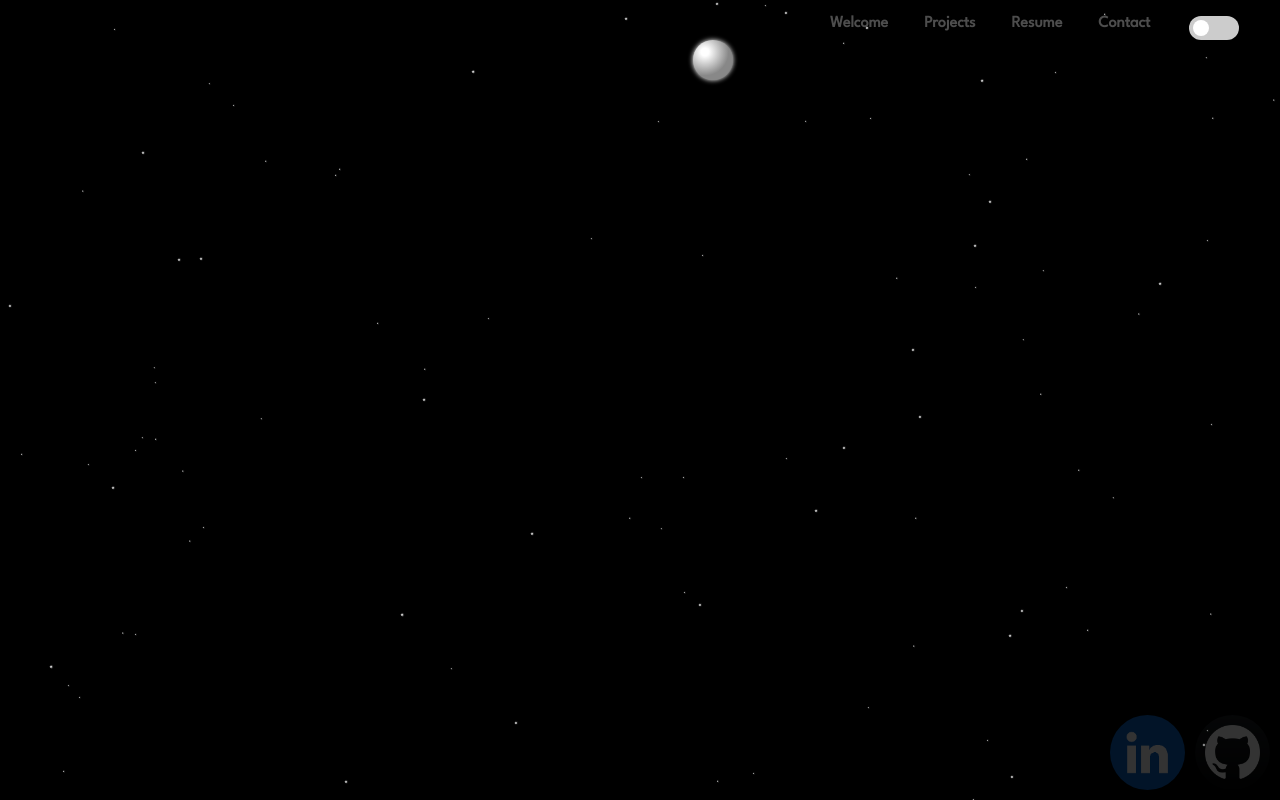
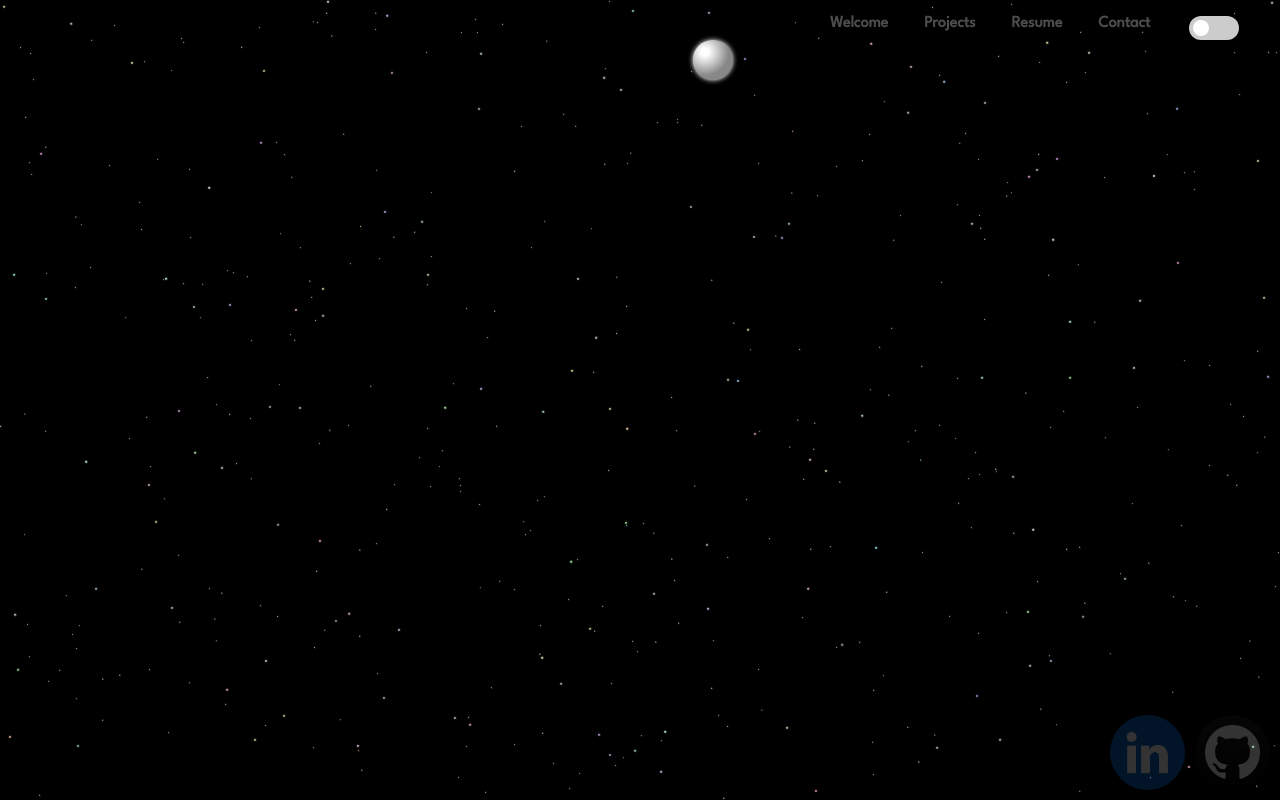
Before and after one commit to JuanJFarina/juanjosefarina.github.io, a React (Create React App) app: page / in a window 1280 px wide. Built offline with nearby package versions, Linux system fonts and the light colour scheme.

Commit message:
small ui fixes

```diff
--- a/src/App.js
+++ b/src/App.js
@@ -22,6 +22,7 @@ function App() {
   useEffect(() => {
     if (theme === 'dark') {
       document.getElementById('sky').style.setProperty('background-color', '#000');
+      document.getElementById('sky').style.setProperty('background-image', '');
       removeStarsMoonsClouds();
       shootingStars.forEach(intervalId => clearInterval(intervalId));
       setShootingStars([]);
@@ -31,7 +32,8 @@ function App() {
       setShootingStars(prevArray => [...prevArray, intervalId]);
     }
     else {
-      document.getElementById('sky').style.setProperty('background-color', '#aaf');
+      document.getElementById('sky').style.setProperty('background-color', '#88f');
+      document.getElementById('sky').style.setProperty('background-image', 'linear-gradient(to top, #88c, #88f)');
       removeStarsMoonsClouds();
       shootingStars.forEach(intervalId => clearInterval(intervalId));
       setShootingStars([]);
--- a/src/DaySky.css
+++ b/src/DaySky.css
@@ -5,6 +5,7 @@
   position: absolute;
   box-shadow: 0 0 20px 20px #fff;
   animation: travel 300s infinite linear;
+  background-image: radial-gradient(circle at 30% 30%, #fff 45%, rgba(128, 128, 128, 0.03) 50%, #fff 55%);
   z-index: 0;
 }
 
@@ -29,7 +30,7 @@
   width: 300px;
   height: 200px;
   animation: rotation 600s infinite linear;
-  z-index: 0;
+  z-index: 1;
 }
 
 @keyframes rotation {
--- a/src/NightSky.css
+++ b/src/NightSky.css
@@ -1,6 +1,6 @@
 .star {
   position: absolute;
-  background-color: #fff; /* Set the color for the stars */
+  background-color: var(--color); /* Set the color for the stars */
   border-radius: 50%;
   animation: twinkle 3s infinite ease-in-out;
   z-index: 0;
--- a/src/ThemeAnimations.js
+++ b/src/ThemeAnimations.js
@@ -110,15 +110,46 @@ export function createSun() {
       default:
     }
     sun.style.left = (position - 10) + '%'; // Horizontal position
-    sun.style.top = '-25%';// Vertical position
+    sun.style.top = '-150px';// Vertical position
     daySky.appendChild(sun);
   }
 
+export function generateRandomColor(index) {
+  let tempS = '#';
+  for(let i = 0; i < index; i++) {
+    let temp = Math.round(Math.random() * 5);
+    switch(temp) {
+      case 0:
+        tempS += 'a';
+        break;
+      case 1:
+        tempS += 'b';
+        break;
+      case 2:
+        tempS += 'c';
+        break;
+      case 3:
+        tempS += 'd';
+        break;
+      case 4:
+        tempS += 'e';
+        break;
+      case 5:
+        tempS += 'f';
+        break;
+    }
+  }
+  return tempS;
+}
+
 export function createStars() {
     const nightSky = document.getElementById('sky');
-    const numStars = 100; // Number of stars to create
+    const numStars = 500; // Number of stars to create
     for (let i = 0; i < numStars; i++) {
       const star = document.createElement('div');
+      const rndColor = generateRandomColor(3);
+      console.log(rndColor);
+      star.style.setProperty('--color', rndColor);
       star.className = 'star';
       star.style.width = Math.random() * 2 + 'px'; // Random star size
       star.style.height = star.style.width;
@@ -141,8 +172,8 @@ export function createClouds() {
       cloud.style.setProperty('--rotation', (Math.floor(Math.random() * 360) + 'deg'));
       cloud.style.setProperty('--randomX', randomX);
       cloud.style.setProperty('--randomY', randomY);
-      cloud.style.width = (100 + (Math.random() * 100)) + 'px'; // Random cloud size
-      cloud.style.height = (100 + (Math.random() * 100)) + 'px'; // Random cloud size
+      cloud.style.width = (150 + (Math.random() * 150)) + 'px'; // Random cloud size
+      cloud.style.height = (150 + (Math.random() * 150)) + 'px'; // Random cloud size
       cloud.style.left = (5 + (Math.random() * 80)) + '%'; // Random horizontal position
       cloud.style.top = (5 + (Math.random() * 60)) + '%'; // Random vertical position
       daySky.appendChild(cloud);
```
